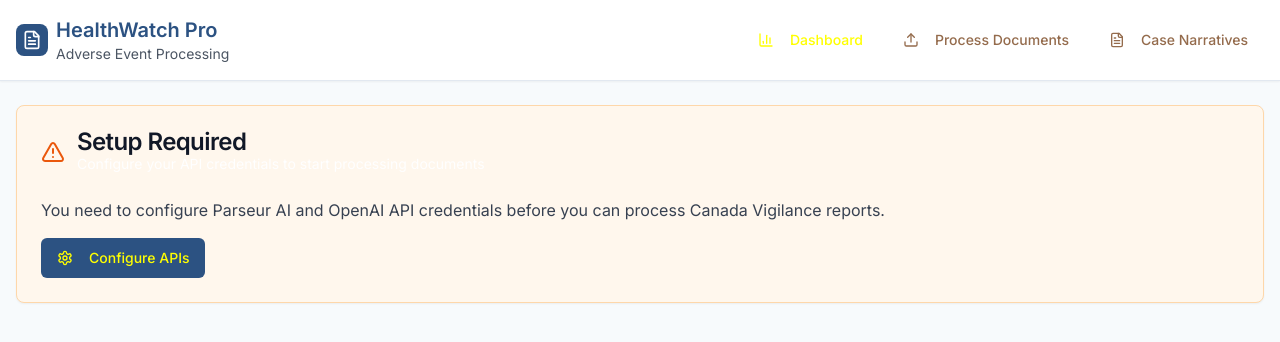
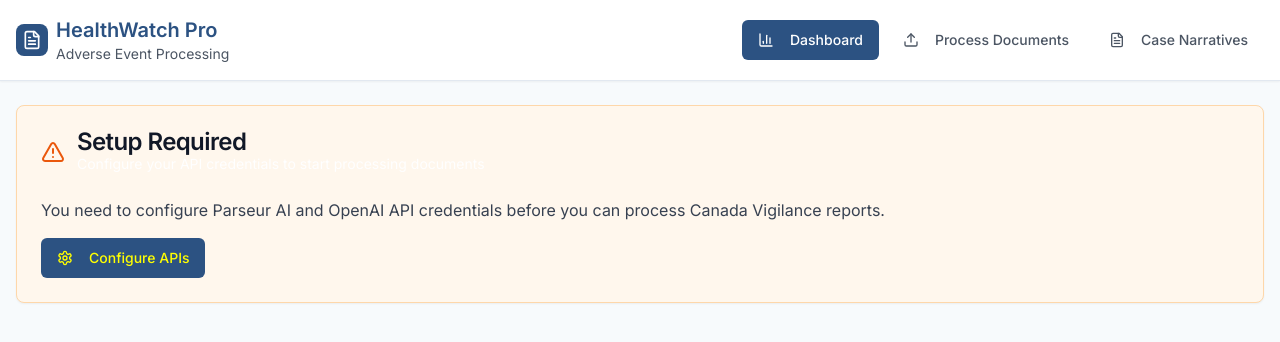
Before and after one commit to htdatsme/vigilant-narrative-craft, a React (Vite) app: page / in a window 1280 px wide. Shown: the top 342 px of the page. Built offline with nearby package versions, Linux system fonts and the light colour scheme.

Commit message:
Fix: Improve color contrast and remove yellow
Removed yellow backgrounds and improved header selection contrast for better legibility.

```diff
--- a/src/components/CaseNarrativeEditor.tsx
+++ b/src/components/CaseNarrativeEditor.tsx
@@ -94,7 +94,7 @@ export const CaseNarrativeEditor = ({ onBack }: CaseNarrativeEditorProps) => {
               <CardTitle className="text-medical-text">Case Narrative Editor</CardTitle>
               <CardDescription>Create medical narratives for ICSR submission</CardDescription>
             </div>
-            <Button onClick={generateNarrative} variant="outline">
+            <Button onClick={generateNarrative} variant="outline" className="border-medical-blue text-medical-blue hover:bg-medical-blue hover:text-white">
               <FileText className="w-4 h-4 mr-2" />
               Generate Template
             </Button>
@@ -109,6 +109,7 @@ export const CaseNarrativeEditor = ({ onBack }: CaseNarrativeEditorProps) => {
                 value={caseId}
                 onChange={(e) => setCaseId(e.target.value)}
                 placeholder="Enter case ID (e.g., CV-2024-001)"
+                className="bg-white border-gray-300"
               />
             </div>
             <div>
@@ -118,6 +119,7 @@ export const CaseNarrativeEditor = ({ onBack }: CaseNarrativeEditorProps) => {
                 type="date"
                 value={reportDate}
                 onChange={(e) => setReportDate(e.target.value)}
+                className="bg-white border-gray-300"
               />
             </div>
           </div>
@@ -128,7 +130,7 @@ export const CaseNarrativeEditor = ({ onBack }: CaseNarrativeEditorProps) => {
               id="narrative"
               value={narrative}
               onChange={(e) => setNarrative(e.target.value)}
-              className="min-h-[400px] font-mono text-sm bg-white"
+              className="min-h-[400px] font-mono text-sm bg-white border-gray-300"
               placeholder="Enter the detailed case narrative or click 'Generate Template' to create a starting template..."
             />
           </div>
--- a/src/components/Header.tsx
+++ b/src/components/Header.tsx
@@ -29,7 +29,11 @@ export const Header = ({ currentView, onNavigate }: HeaderProps) => {
             <Button
               variant={currentView === 'dashboard' ? 'default' : 'ghost'}
               onClick={() => onNavigate('dashboard')}
-              className="flex items-center space-x-2"
+              className={`flex items-center space-x-2 ${
+                currentView === 'dashboard'
+                  ? 'bg-medical-blue text-white hover:bg-blue-700'
+                  : 'text-gray-600 hover:text-medical-blue hover:bg-gray-100'
+              }`}
             >
               <BarChart3 className="w-4 h-4" />
               <span>Dashboard</span>
@@ -37,7 +41,11 @@ export const Header = ({ currentView, onNavigate }: HeaderProps) => {
             <Button
               variant={currentView === 'processor' ? 'default' : 'ghost'}
               onClick={() => onNavigate('processor')}
-              className="flex items-center space-x-2"
+              className={`flex items-center space-x-2 ${
+                currentView === 'processor'
+                  ? 'bg-medical-blue text-white hover:bg-blue-700'
+                  : 'text-gray-600 hover:text-medical-blue hover:bg-gray-100'
+              }`}
             >
               <Upload className="w-4 h-4" />
               <span>Process Documents</span>
@@ -45,7 +53,11 @@ export const Header = ({ currentView, onNavigate }: HeaderProps) => {
             <Button
               variant={currentView === 'narrative' ? 'default' : 'ghost'}
               onClick={() => onNavigate('narrative')}
-              className="flex items-center space-x-2"
+              className={`flex items-center space-x-2 ${
+                currentView === 'narrative'
+                  ? 'bg-medical-blue text-white hover:bg-blue-700'
+                  : 'text-gray-600 hover:text-medical-blue hover:bg-gray-100'
+              }`}
             >
               <FileText className="w-4 h-4" />
               <span>Case Narratives</span>
```
